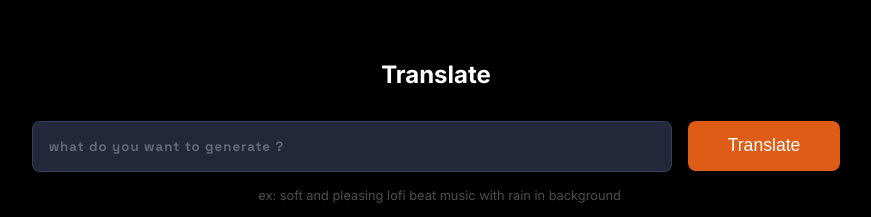
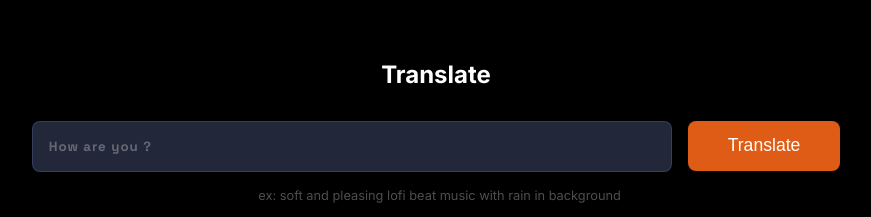
Before and after one commit to AryanSriQ/AI_Frontend, a React (Vite) app: page /tools/translate in a window 1280 px wide. Shown: the part 100-317 px from the top of the page, without its empty margins (204-1075 px from the left). Built offline with nearby package versions, Linux system fonts and the light colour scheme.

Commit message:
placeholder value changed

```diff
--- a/src/pages/Translate/Translate.jsx
+++ b/src/pages/Translate/Translate.jsx
@@ -51,7 +51,7 @@ const Translate = () => {
         <div className={`${styles.textContainer}`}>
           <input
             type="text"
-            placeholder="what do you want to generate ?"
+            placeholder="How are you ?"
             name="prompt"
             value={prompt}
             className={`${styles.input}`}
```
